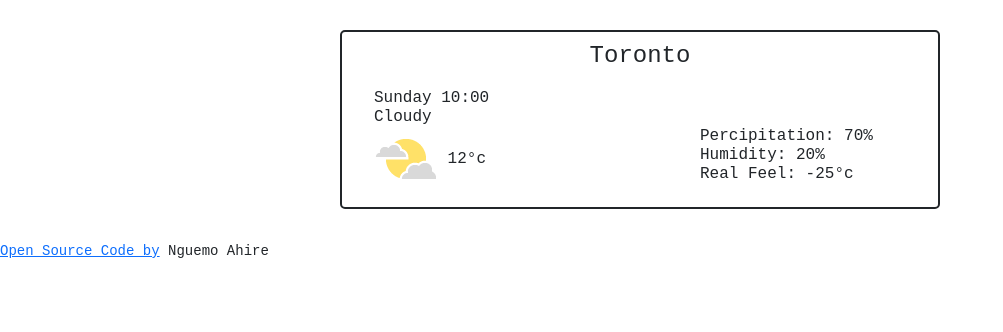
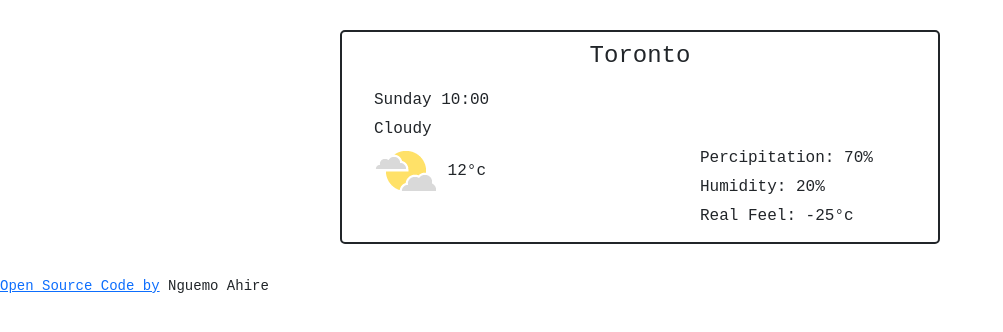
Before and after one commit to Nguemo1123/Weather-App-Search-Engine, a plain HTML site: page index.html in a window 1280 px wide. Shown: the whole page, without its empty margins (0-1003 px from the left). Drawn offline with nearby package versions, Linux system fonts and the light colour scheme.

Commit message:
Styled main elements on the app

```diff
--- a/src/style.css
+++ b/src/style.css
@@ -7,12 +7,12 @@ h1 {
   font-size: 24px;
   padding: 10px;
 }
+
 li {
   list-style: none;
   display: block;
   line-height: 19px;
-  margin: 0;
-  padding: 0;
+  margin-top: 10px;
 }
 
 .weather-app {
```
